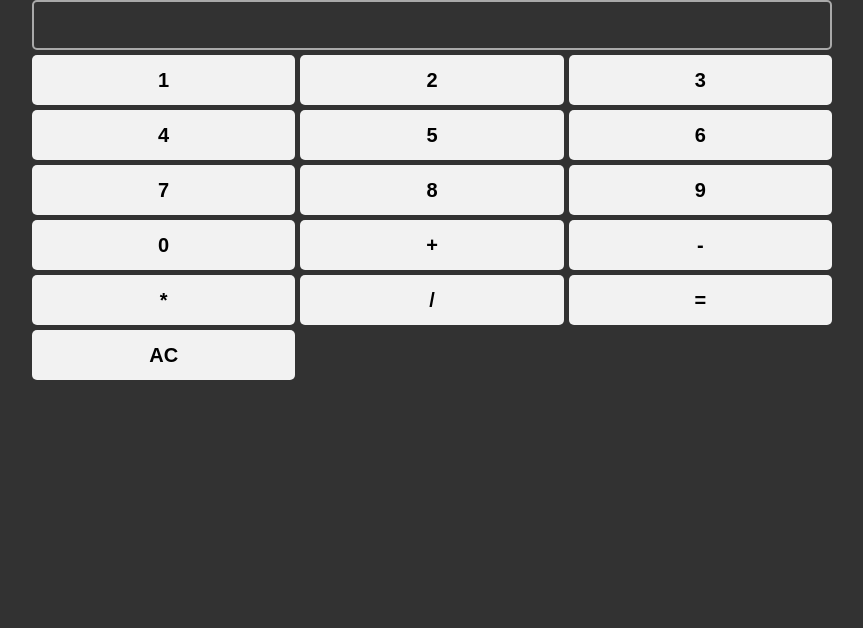
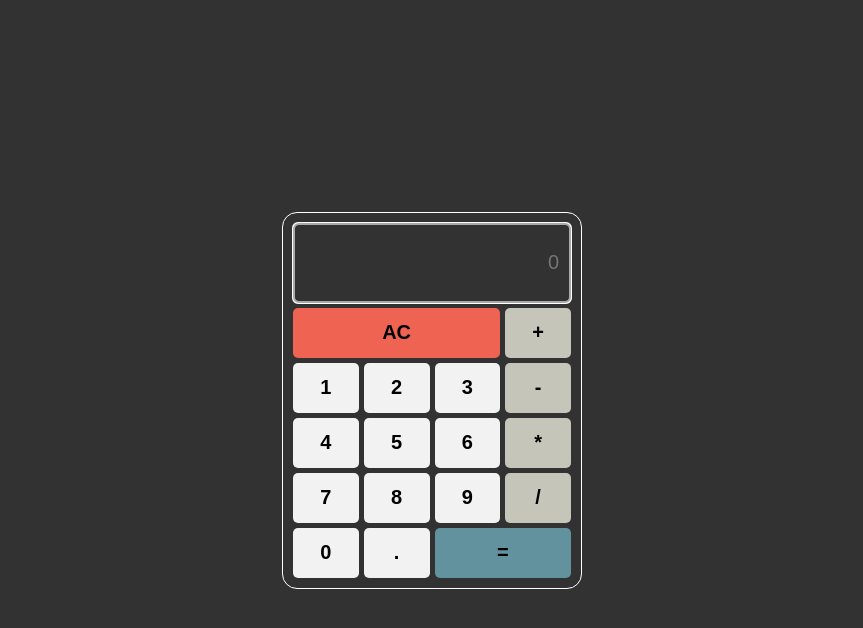
Before and after one commit to yupaziura/sandbox-calculator, a React (Create React App) app: page / in a window 1280 px wide. Shown: the top 628 px of the page, without its empty margins (208-1071 px from the left). Built offline with nearby package versions, Linux system fonts and the light colour scheme.

Commit message:
Edit styles

```diff
--- a/src/App.css
+++ b/src/App.css
@@ -8,16 +8,19 @@
     width: 100vw;
     height: 100vh;
     background-color: rgb(50, 50, 50);
+    display: flex;
+    align-items: center;
 }
 
 .container {
-    max-width: 800px;
+    width: 300px;
     margin: 0 auto;
-    /* display: flex;
-    flex-wrap: wrap;
-    gap: 2px; */
 
     display: grid;
-    grid-template-columns: repeat(3, 1fr);
+    grid-template-columns: repeat(4, 1fr);
     gap: 5px;
+
+    padding: 10px;
+    border: 1px solid white;
+    border-radius: 15px;
 }
--- a/src/App.js
+++ b/src/App.js
@@ -26,7 +26,7 @@ function App() {
 
   }
 
-  const data = [1,2,3,4,5,6,7,8,9,0,'+','-','*','/', '=', 'AC'];
+  const data = ['AC','+', 1,2,3,'-',4,5,6,'*',7,8,9,'/', 0, '.', '='];
   return (
     <div className="App">
         <div className="container">
@@ -34,7 +34,7 @@ function App() {
         {
           data.map((item, i)=> {
             return (
-              <Button key={i} input={item} result={result} action={changeResult}/>
+              <Button className={`button button-${item}`} key={i} input={item} result={result} action={changeResult}/>
             )
           })
         }
--- a/src/components/Buttons/Button.js
+++ b/src/components/Buttons/Button.js
@@ -1,9 +1,9 @@
 import './Button.scss';
 
-const Button = ({input, result, width, action}) => {
+const Button = ({input, result, width, action, className}) => {
     return (
         <>
-            <button onClick={(e)=>action(input,result)}  id='but' className='button' style={{width: width}}>{input}</button>
+            <button onClick={(e)=>action(input,result)}  id='but' className={className} style={{width: width}}>{input}</button>
         </>
     )
 }
--- a/src/components/Buttons/Button.scss
+++ b/src/components/Buttons/Button.scss
@@ -12,7 +12,19 @@
     font-size: 20px;
     font-weight: bolder;
 
+    &-AC{
+        grid-column: 1/4;
+        background-color: #EE6352;
+    }
+    &-\={
+        grid-column: 3/5;
+        background-color:#62929E;
+    }
+
+   &-\+, &-\-, &-\*, &-\/ {
+    background-color: #C6C5B9;
+   }
     &:hover{
-        background-color: rgb(193, 193, 193) ;
+        filter: brightness(0.8);
     }
 }
--- a/src/components/Output/Output.js
+++ b/src/components/Output/Output.js
@@ -3,7 +3,7 @@ import './Output.scss';
 const Output = ({value, setResult}) => {
     return (
         <>
-            <input className='output' type="text" value={value} onChange={(e)=>{setResult(e.target.value)}}/>
+            <input placeholder='0' autoFocus className='output' type="text" value={value} onChange={(e)=>{setResult(e.target.value)}}/>
         </>
     )
 }
--- a/src/components/Output/Output.scss
+++ b/src/components/Output/Output.scss
@@ -1,9 +1,8 @@
 .output {
-    height: 50px;
+    height: 80px;
     width: 100%;
 
     padding: 10px;
-
     border-radius: 5px;
     border: 2px solid darkgray;
 
@@ -11,5 +10,9 @@
     outline-color: darkgray;
     outline-width: 1px;
 
-    grid-column: 1/4;
+    grid-column: 1/5;
+
+    color: white;
+    font-size: 20px;
+    text-align: end;
 }
```
